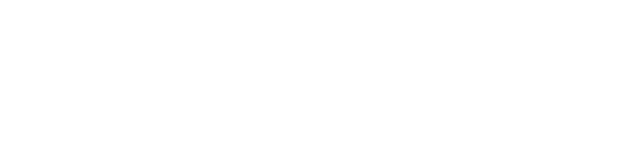
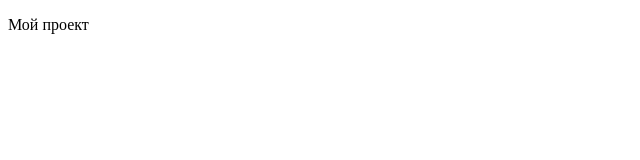
Before and after one commit to marifront/petrproject, a plain HTML site: page index.html in a window 1280 px wide. Shown: the whole page, without its empty margins (0-640 px from the left). Drawn offline with Linux system fonts and the light colour scheme.

Commit message:
third commit

```diff
--- a/index.html
+++ b/index.html
@@ -7,6 +7,6 @@
      <title>Document</title>
  </head>
  <body>
-
+     <p>Мой проект</p>
  </body>
  </html>
```
